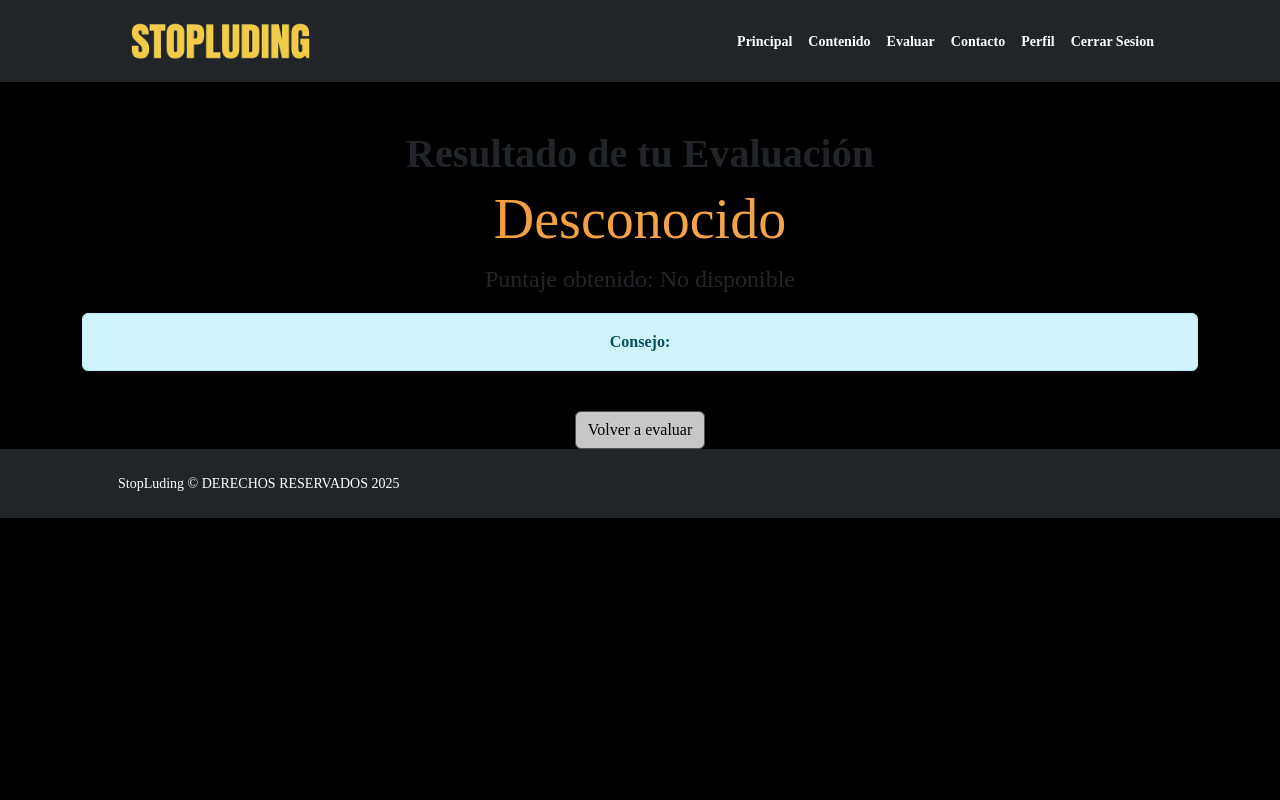
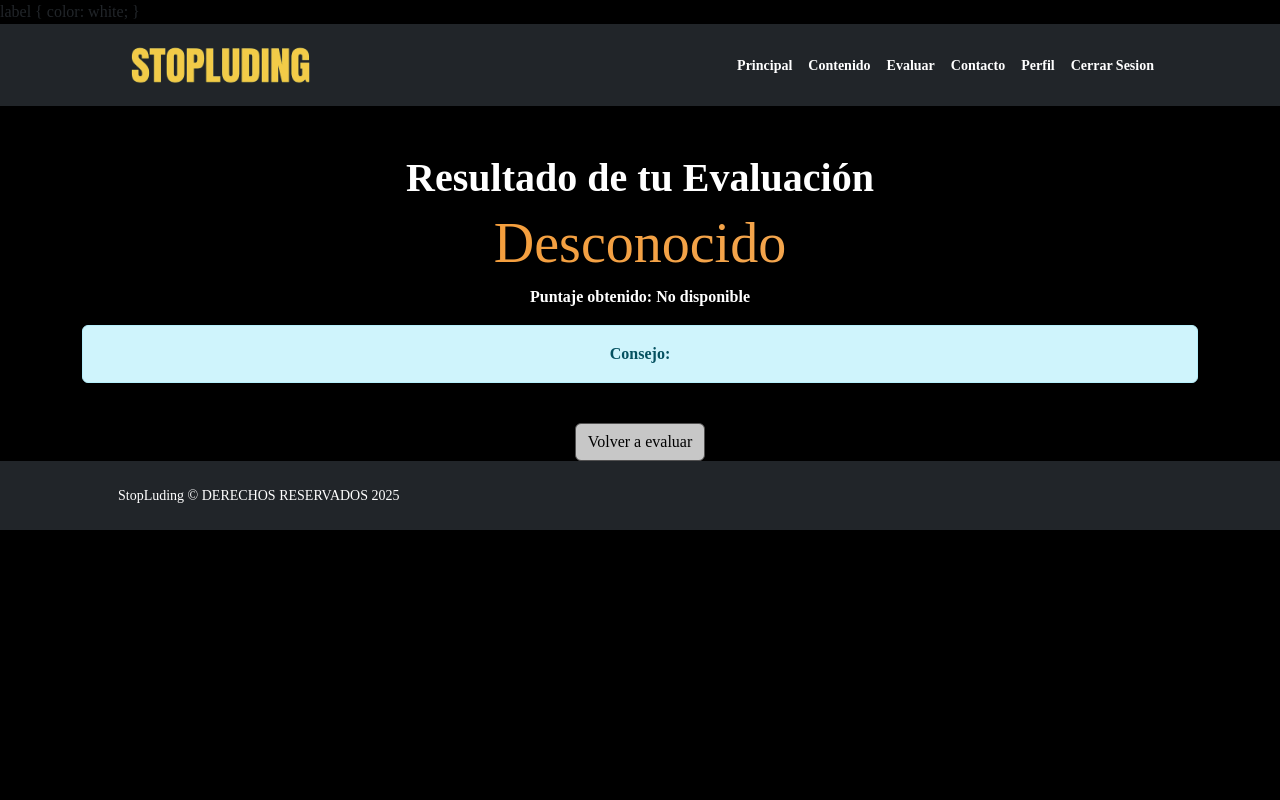
Before and after one commit to Majin0328/StopLuding, a PHP site: page /resultado.php in a window 1280 px wide. Run offline with PHP 8.4, Linux system fonts and the light colour scheme.

Commit message:
letra legible

```diff
--- a/resultado.php
+++ b/resultado.php
@@ -10,15 +10,23 @@ $consejos = $_GET['consejos'] ?? '';
     <meta charset="UTF-8">
     <title>Resultado - StopLuding</title>
     <link href="css/styles.css" rel="stylesheet">
+    <link rel="preconnect" href="https://fonts.googleapis.com" />
+    <link rel="preconnect" href="https://fonts.gstatic.com" crossorigin />
+    <link href="https://fonts.googleapis.com/css2?family=Plus+Jakarta+Sans:wght@100;200;300;400;500;600;700;800;900&amp;display=swap"
+    <style>
+    label {
+            color: white;
+        }
+    </style>
 </head>
 <body>
     <?php include('navbar.php'); ?>
 
     <main>
         <div class="container text-center mt-5">
-            <h1 class="fw-bold">Resultado de tu Evaluación</h1>
+            <h1 class="fw-bold text-white">Resultado de tu Evaluación</h1>
             <h2 class="text-gradient display-4"><?= htmlspecialchars($nivel) ?></h2>
-            <p class="fs-4">Puntaje obtenido: <?= htmlspecialchars($puntaje) ?></p>
+            <p class="fw-bold text-white">Puntaje obtenido: <?= htmlspecialchars($puntaje) ?></p>
             <div class="alert alert-info">
                 <strong>Consejo:</strong> <?= htmlspecialchars($consejos) ?>
             </div>
```
